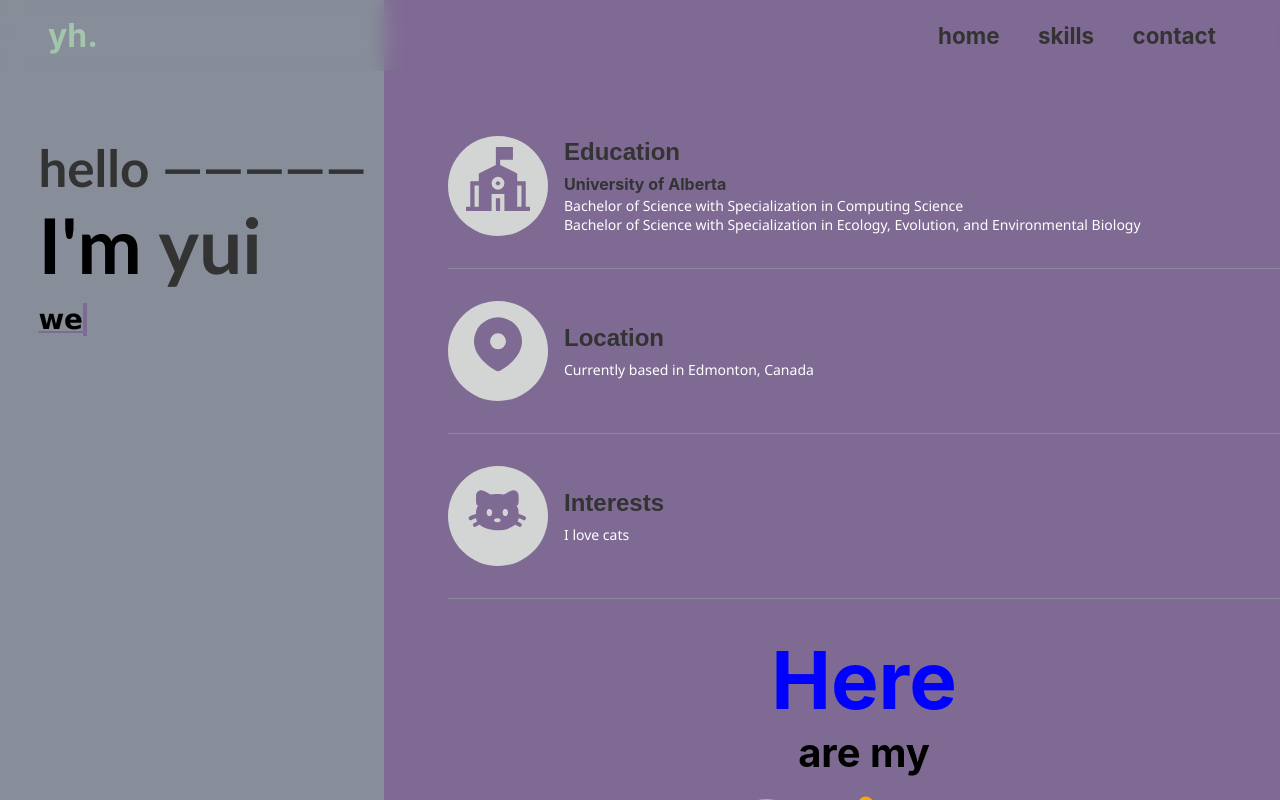
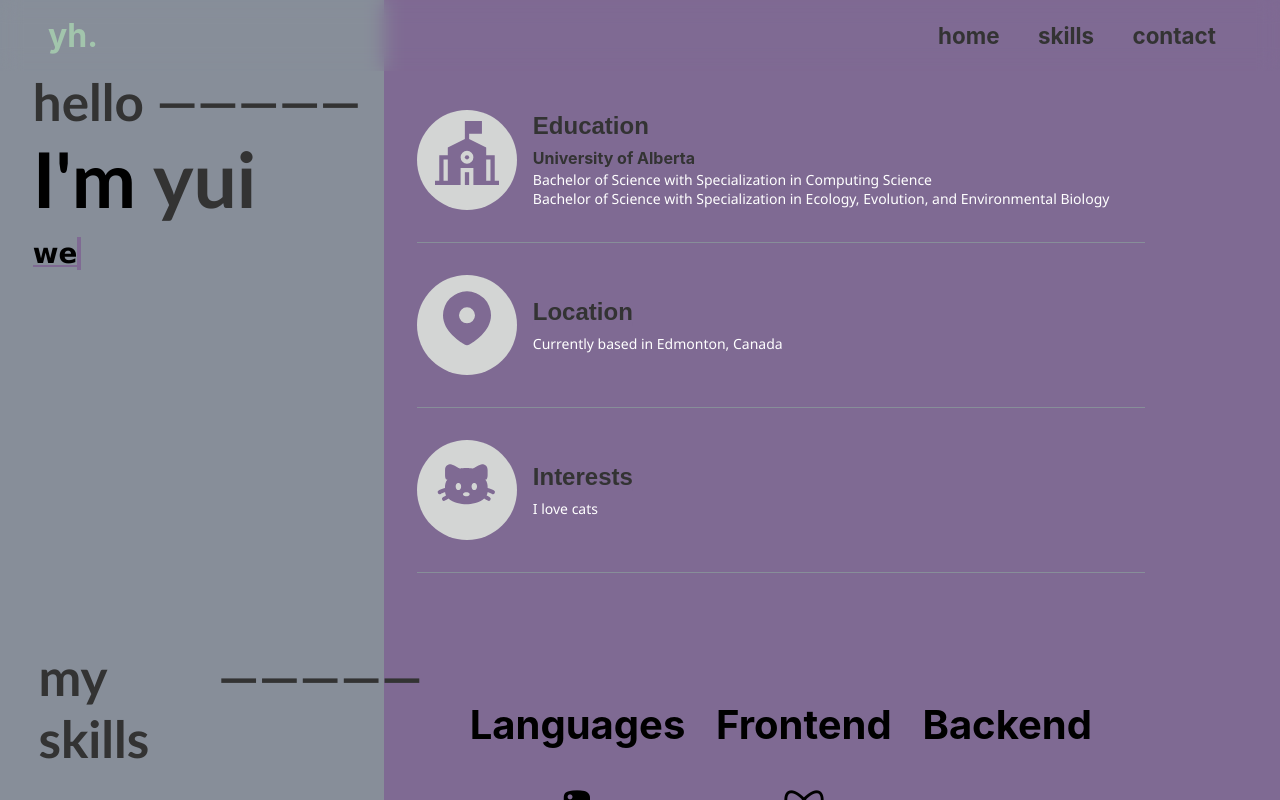
Before and after one commit to antarc0y/antarc0y.github.io, a SvelteKit app: page / in a window 1280 px wide. Built offline with nearby package versions, Linux system fonts and the light colour scheme.

Commit message:
re arranging layout

```diff
--- a/src/components/about.svelte
+++ b/src/components/about.svelte
@@ -44,6 +44,12 @@
 	.content {
 		display: flex;
 		flex-direction: column;
+		padding: 20px; /* Adjust the padding as needed */
+		border-radius: 8px; /* Optional: if you want rounded corners */
+		margin: 20px; /* Adjust the margin as needed */
+		max-width: 1200px; /* Adjust the width as needed */
+		margin-left: auto;
+		margin-right: auto;
 	}
 
 	.icon-container {
--- a/src/components/skills.svelte
+++ b/src/components/skills.svelte
@@ -4,10 +4,6 @@
 />
 
 <main>
-	<div class="container">
-		<h1 class="first"><i class="word">Here</i><br />are my</h1>
-		<h1 class="second">Skills</h1>
-	</div>
 	<div class="techStack">
 		<div class="languages">
 			<h3 class="lheading">Languages</h3>
--- /dev/null
+++ b/src/components/skillsHeader.svelte
@@ -0,0 +1,29 @@
+<main>
+	<div class="main-content">
+		<h1 class="greeting-line">
+			<span class="greeting">my skills</span>
+			<span>—————</span>
+		</h1>
+	</div>
+</main>
+
+<style>
+	.main-content {
+		text-align: left;
+		width: 100%;
+		padding-left: 10%;
+		font-family: 'Gill Sans', 'Gill Sans MT', Calibri, 'Trebuchet MS', sans-serif;
+	}
+	.greeting-line {
+		display: flex;
+		justify-content: left;
+		align-items: baseline; /* Align the text and dash properly */
+		font-size: 4vw;
+		font-weight: bold;
+		margin: 0;
+		color: #333;
+	}
+	.greeting {
+		margin-right: 1vw; /* Adjust the space between "my skills" and the dashes */
+	}
+</style>
--- a/src/routes/+page.svelte
+++ b/src/routes/+page.svelte
@@ -1,26 +1,25 @@
 <script>
 	import MainText from '../components/mainText.svelte';
-	import Contact from '../components/contact.svelte';
+	import SkillsHeader from '../components/skillsHeader.svelte';
 	import About from '../components/about.svelte';
 	import Skills from '../components/skills.svelte';
 </script>
 
 <div class="container">
-	<div id="home" class="section">
-		<MainText />
-	</div>
-
-	<div id="content-right" class="section">
-		<div id="about">
+	<div class="row">
+		<div class="left">
+			<MainText />
+		</div>
+		<div class="right">
 			<About />
 		</div>
-
-		<div id="skills">
+	</div>
+	<div class="row">
+		<div class="left">
+			<SkillsHeader />
+		</div>
+		<div class="right">
 			<Skills />
-		</div>
-
-		<div id="contact">
-			<Contact />
 		</div>
 	</div>
 </div>
@@ -28,32 +27,26 @@
 <style>
 	.container {
 		display: flex;
-		justify-content: space-between;
-		padding-top: 40px;
+		flex-direction: column;
+		width: 100%;
+		padding-top: 70px;
 	}
 
-	.section {
-		padding-top: 12vh;
-		padding-bottom: 12vh;
+	.row {
+		display: flex;
+		width: 100%;
 	}
 
-	#home {
+	.left {
 		flex-basis: 30%;
-		background-color: #878e99;
+		display: flex;
+		align-items: start;
+		justify-content: flex-start;
+		padding-right: 1%;
 	}
 
-	#content-right {
-		flex-basis: 65%;
-		background-color: #7f6a93;
-		padding-left: 2%;
-	}
-
-	#about,
-	#skills {
-		/* Styling for about and skills sections, if needed */
-	}
-
-	#contact {
-		/* Styling for contact section */
+	.right {
+		flex-basis: 60%;
+		padding-left: 0cap;
 	}
 </style>
```
